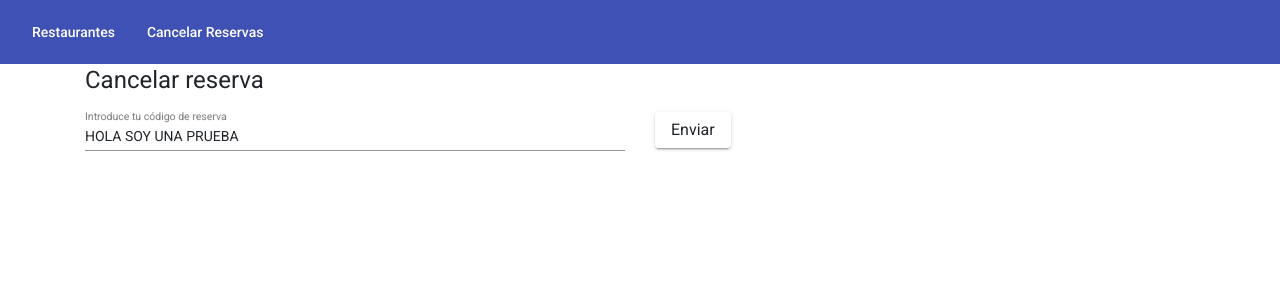
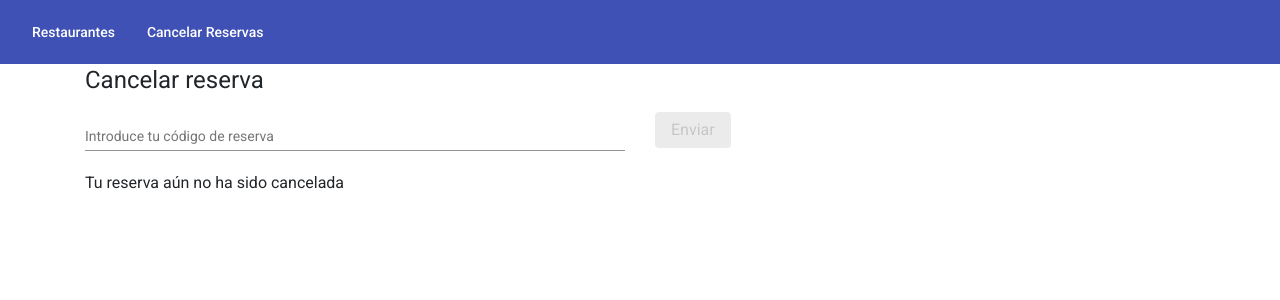
Before and after one commit to DavidDev0/restaurant-app, an Angular app: page /cancel in a window 1280 px wide. Shown: the top 300 px of the page. Built offline with nearby package versions, Linux system fonts and the light colour scheme.

Commit message:
Final: Version 1

```diff
--- a/src/app/components/cancel-booking/cancel-booking.component.html
+++ b/src/app/components/cancel-booking/cancel-booking.component.html
@@ -13,8 +13,8 @@
         <div class="col-sm-1 text-right">
             <button class="btn pull-right" [disabled]="!codeReservation" (click)="sendCancel()" type="button" mat-raised-button>Enviar</button>
         </div>
-
-
-
+    </div>
+    <div>
+        <h3>{{state}}</h3>
     </div>
 </div>
--- a/src/app/components/cancel-booking/cancel-booking.component.ts
+++ b/src/app/components/cancel-booking/cancel-booking.component.ts
@@ -7,7 +7,8 @@ import { AppService } from 'src/app/services/app.service';
   styleUrls: ['./cancel-booking.component.scss']
 })
 export class CancelBookingComponent implements OnInit {
-  codeReservation: string = 'HOLA SOY UNA PRUEBA';
+  state = "Tu reserva aún no ha sido cancelada"
+  codeReservation: string;
   constructor(
     private service: AppService
   ) { }
@@ -16,6 +17,7 @@ export class CancelBookingComponent implements OnInit {
   }
   sendCancel() {
     this.service.cancelReservation(this.codeReservation).subscribe((result: any) => {
+      this.state = 'Tu reserva se ha cancelado con ÉXITO'
       console.log(result)
     })
     console.log(this.codeReservation)
```
